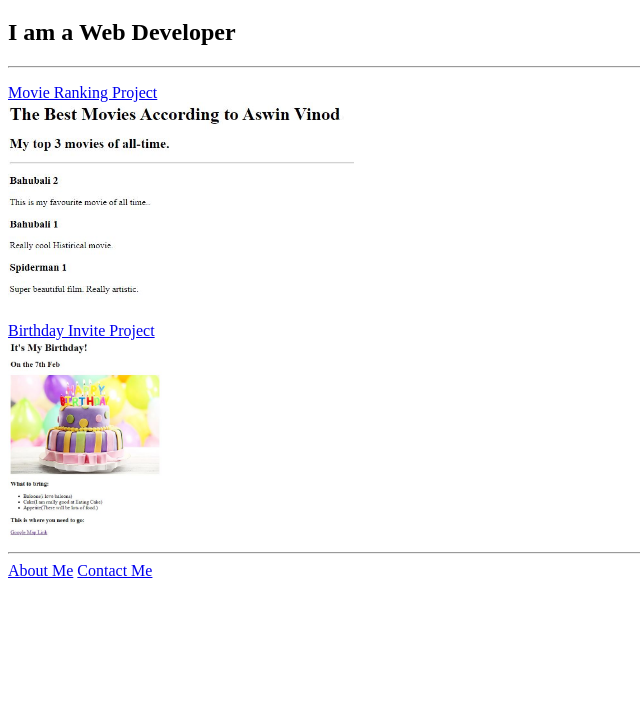
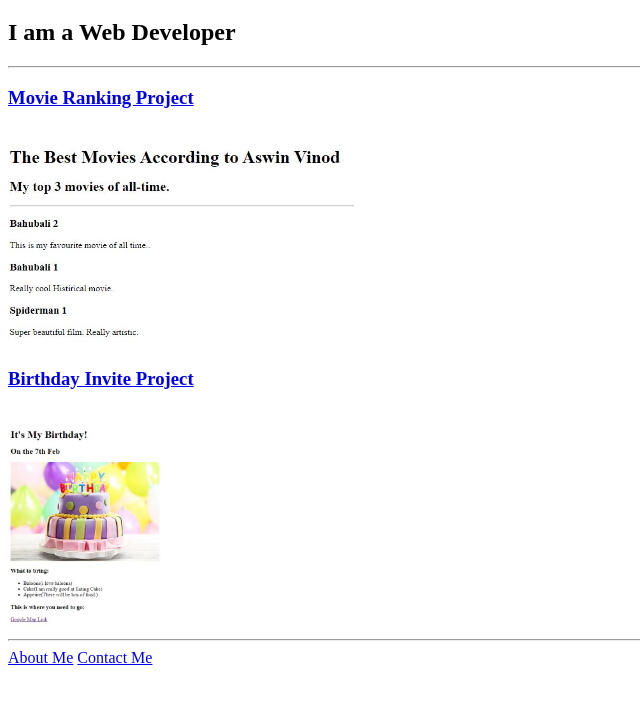
Before and after one commit to aswinvinod07/html-portfolio, a plain HTML site: page index.html in a window 1280 px wide. Shown: the part 61-762 px from the top of the page, without its empty margins (0-640 px from the left). Drawn offline with Linux system fonts and the light colour scheme.

Commit message:
Update index.html

```diff
--- a/index.html
+++ b/index.html
@@ -9,11 +9,11 @@
     <h2>I am a Web Developer</h2>
     <hr>
     <p>
-        <a href="./public/movie-ranking.html" draggable="true">Movie Ranking Project</a>
+        <h3><a href="./public/movie-ranking.html" draggable="true">Movie Ranking Project</a></h3>
         <br/>
         <img src="assets/images/movie-ranking.jpg" height="200 alt="movie ranking image" />
     </p>
-    <a href="./public/birthday-invite.html" draggable="true">Birthday Invite Project</a>
+   <h3><a href="./public/birthday-invite.html" draggable="true">Birthday Invite Project</a></h3>
     <br/>
     <img src="assets/images/birthday-invite.jpg" height="200" alt="Birthday invite  image" />
     <hr/>
```
